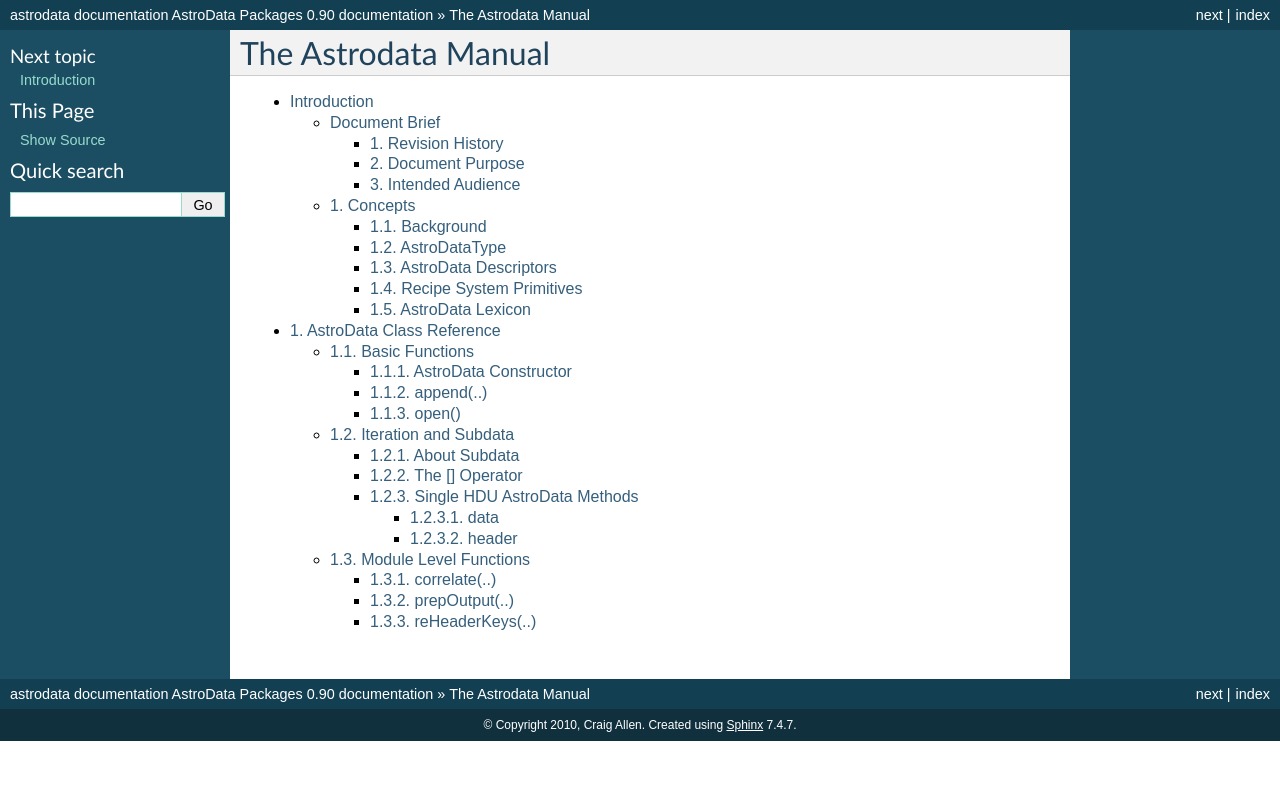
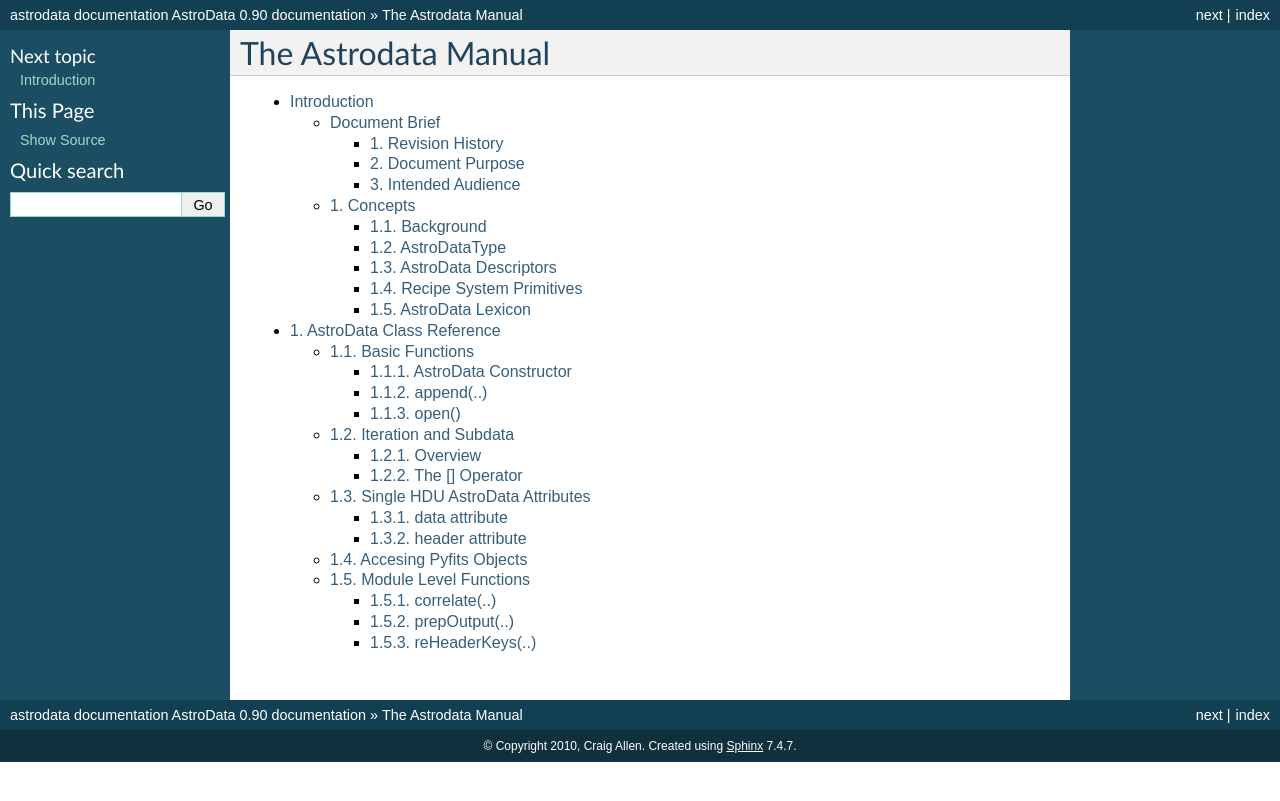
Before and after one commit to GeminiDRSoftware/astrodata, a Sphinx documentation site: the page built from astrodata/scripts/docscripts/source/index.rst, in a window 1280 px wide. Shown: the top 801 px of the page. Built offline with Sphinx 7.4.7, drawn with Linux system fonts in a browser that asks for light colours; formulas are drawn with MathJax 3; pages that are not in the unit, such as notebooks, are missing from menus.

Commit message:
changes to document and also a fix to the inference code for raw data...
git-svn-id: http://chara.hi.gemini.edu/svn/DRSoftware/gemini_python/trunk@660 e04282df-fb77-4b70-bf7a-c1223586725c

```diff
--- a/astrodata/scripts/docscripts/source/chapter_AstroDataClass.rst
+++ b/astrodata/scripts/docscripts/source/chapter_AstroDataClass.rst
@@ -26,7 +21,6 @@ append(..)
 ###########
 
 .. toctree::
-    :numbered:
 
 .. automethod:: astrodata.data.AstroData.append
 
@@ -34,7 +28,6 @@ open()
 #########
 
 .. toctree::
-    :numbered:
 
 .. automethod:: astrodata.data.AstroData.open
 
@@ -42,58 +35,60 @@ Iteration and Subdata
 @@@@@@@@@@@@@@@@@@@@@@@
 
 .. toctree::
-    :numbered:
 
-About Subdata
-#############
-.. include:: gen.ADMANUAL-ADSubdata.rst
+Overview
+############
+
+.. toctree::
+
+    gen.ADMANUAL-ADSubdata.rst
 
 The [] Operator
 ################
 
 .. toctree::
-    :numbered:
 
 .. automethod:: astrodata.data.AstroData.__getitem__
 
-Single HDU AstroData Methods
-############################
+Single HDU AstroData Attributes
+@@@@@@@@@@@@@@@@@@@@@@@@@@@@@@@@
 
 .. toctree::
     :numbered:
 
-.. comment
     gen.ADMANUAL_SingleHDUAD
 
-data
-$$$$$
+data attribute
+##############
+
 
 .. toctree::
     :numbered:
 
 .. autoattribute:: astrodata.data.AstroData.data
 
-header
-$$$$$$$
+header attribute
+###################
 
 .. toctree::
-    :numbered:
 
 .. autoattribute:: astrodata.data.AstroData.header
+
+Accesing Pyfits Objects
+@@@@@@@@@@@@@@@@@@@@@@@@
+
+.. toctree::
+    gen.ADMANUAL-AccessingPyfits
 
 Module Level Functions
 @@@@@@@@@@@@@@@@@@@@@@@@
 
 .. toctree::
-    :numbered:
-
 
 correlate(..)
 #############
 
 .. toctree::
-    :numbered:
-    astrodata.data.correlate
 
 .. autofunction:: astrodata.data.correlate
 
@@ -101,7 +96,6 @@ prepOutput(..)
 ################
 
 .. toctree::
-    :numbered:
 
 .. autofunction:: astrodata.data.prepOutput
 
@@ -109,6 +103,5 @@ reHeaderKeys(..)
 #################
 
 .. toctree::
-    :numbered:
 
 .. autofunction:: astrodata.data.reHeaderKeys
--- a/astrodata/scripts/docscripts/source/conf.py
+++ b/astrodata/scripts/docscripts/source/conf.py
@@ -45,9 +45,9 @@ copyright = u'2010, Craig Allen'
 # built documents.
 #
 # The short X.Y version.
-version = 'AstroData Packages 0.9'
+version = 'AstroData 0.9'
 # The full version, including alpha/beta/rc tags.
-release = 'AstroData Packages 0.90'
+release = 'AstroData 0.90'
 
 # The language for content autogenerated by Sphinx. Refer to documentation
 # for a list of supported languages.
@@ -176,15 +176,15 @@ latex_documents = [
     'astrodatadocumentation.tex',
     u'Astrodata Package Manual',
     u'Craig Allen', 'manual'),
-  ( "chapter_Gemini_Types",
-    "ADtypereference.tex",
-    u'Gemini AstroData Type Reference',
-    "Craig Allen", "manual")
+#  ( "chapter_Gemini_Types",
+#    "ADtypereference.tex",
+#    u'Gemini AstroData Type Reference',
+#    "Craig Allen", "manual")
 ]
 
 # only for type "manual" above (not "howto")
 latex_elements = {
-    'tableofcontents': "\\setcounter{tocdepth}{2}\n\\tableofcontents",
+    'tableofcontents': "\\setcounter{tocdepth}{6}\n\\tableofcontents",
     }
 
 # The name of an image file (relative to this directory) to place at the top of
--- a/astrodata/scripts/docscripts/source/gen.ADMANUAL_RevisionHistory.rst
+++ b/astrodata/scripts/docscripts/source/gen.ADMANUAL_RevisionHistory.rst
@@ -5,7 +5,7 @@ Revision History
 ----------------
 
 
-+ v0.2.(20100521021526) - Moved to Ophiuchus Craig Allen, Sphinx
++ v0.2.(20100524233822) - Moved to Ophiuchus Craig Allen, Sphinx
   Generated
 + v0.1.(final) - Initial Revision, Craig Allen, Sphinx Generated,
   testing Sphinx
--- a/astrodata/scripts/docscripts/source/gen.AstroDataLexicon.rst
+++ b/astrodata/scripts/docscripts/source/gen.AstroDataLexicon.rst
@@ -43,7 +43,7 @@ AstroTypes, Primitive Sets and Descriptor Calculators
 
 
 .. figure:: images_types/GMOS-tree.png
-    :width: 90%
+    :scale: 90%
     :figwidth: 5.4in
     :figclass: align-center
 
--- a/astrodata/scripts/docscripts/source/index.rst
+++ b/astrodata/scripts/docscripts/source/index.rst
@@ -12,7 +12,6 @@ The Astrodata Manual
 
 .. toctree::
     :numbered:
-    :maxdepth: 10
 
     chapter_intro.rst
     chapter_AstroDataClass.rst
```
Also changed, not shown: other parts of astrodata/scripts/docscripts/source/chapter_AstroDataClass.rst (+0 -5 lines), astrodata/scripts/docscripts/source/gen.ADMANUAL_ADConcepts.rst (+14 -12 lines), 2 other files.
